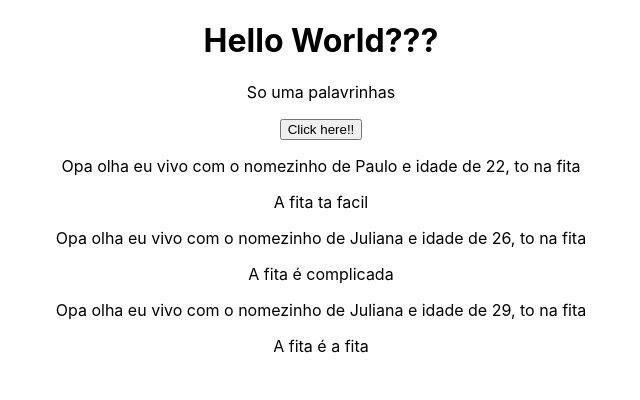
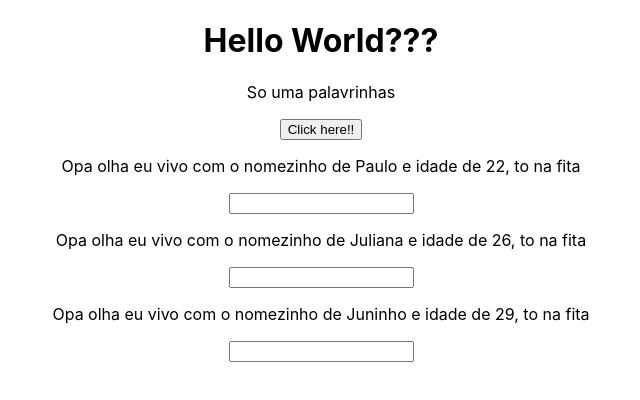
Before and after one commit to paulojunio/projetinhos, a React (Create React App) app in the folder react_course/: page / in a window 1280 px wide. Shown: the top 400 px of the page, without its empty margins (319-959 px from the left). Built offline with nearby package versions, Linux system fonts and the light colour scheme.

Commit message:
seção 3 terminada

```diff
--- a/react_course/src/App.js
+++ b/react_course/src/App.js
@@ -13,11 +13,21 @@ const App = props => {
 
   const [otherState, setOtherState] = useState("So uma palavrinhas");
 
-  const switchNameHandle = () => {
+  const switchNameHandle = (newName) => {
     setPersons({
       persons : [
-        { name: "Paulo Junio", age: 22},
+        { name: newName, age: 22},
         { name: "Juliana", age: 26},
+        { name: "Juninho", age: 50}
+      ]
+    });
+  }
+
+  const nameChangeHandle = (event) => {
+    setPersons({
+      persons : [
+        { name: "Paulo", age: 22},
+        { name: event.target.value , age: 26},
         { name: "Juninho", age: 50}
       ]
     });
@@ -27,10 +37,15 @@ const App = props => {
     <div className="App">
       <h1>Hello World???</h1>
       <p>{otherState}</p>
-      <button onClick={switchNameHandle}>Click here!!</button>
-      <Person name={personsState.persons[0].name} age={personsState.persons[0].age}>A fita ta facil</Person>
-      <Person name={personsState.persons[1].name} age={personsState.persons[1].age}>A fita é complicada</Person>
-      <Person name={personsState.persons[1].name} age={personsState.persons[2].age}>A fita é a fita</Person>
+      <button onClick={() => switchNameHandle("Paulinho")}>Click here!!</button>
+      {personsState.persons.map( person => {
+        return (
+          <Person name={person.name} age={person.age} click={switchNameHandle.bind(this, "Paulao")} change={nameChangeHandle}></Person>
+        )})
+      }
+      {/* <Person name={personsState.persons[0].name} age={personsState.persons[0].age} click={switchNameHandle.bind(this, "Paulao")} change={nameChangeHandle}>A fita ta facil</Person>
+      <Person name={personsState.persons[1].name} age={personsState.persons[1].age} click={switchNameHandle}>A fita é complicada</Person>
+      <Person name={personsState.persons[2].name} age={personsState.persons[2].age} click={switchNameHandle}>A fita é a fita</Person> */}
     </div>
   );
 }
--- a/react_course/src/Person/Person.js
+++ b/react_course/src/Person/Person.js
@@ -2,9 +2,10 @@ import React from 'react';
 
 const Person = (props) => {
     return (
-        <div>
+        <div onClick={props.click}>
             <p>Opa olha eu vivo com o nomezinho de {props.name} e idade de {props.age}, to na fita</p>
             <p>{props.children}</p>
+            <input type='text' onChange={props.change}/>
         </div>
     );
 }
```
